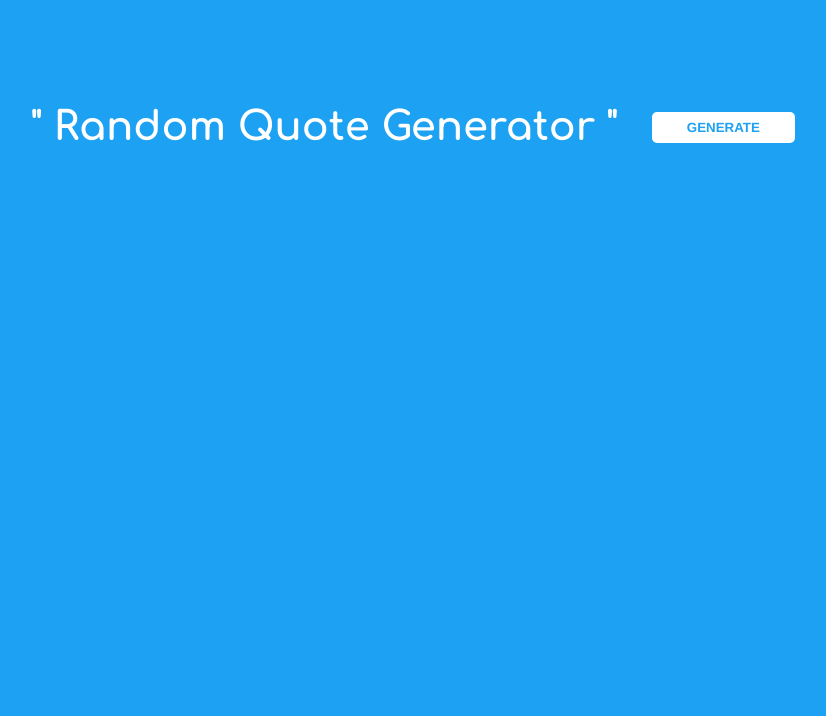
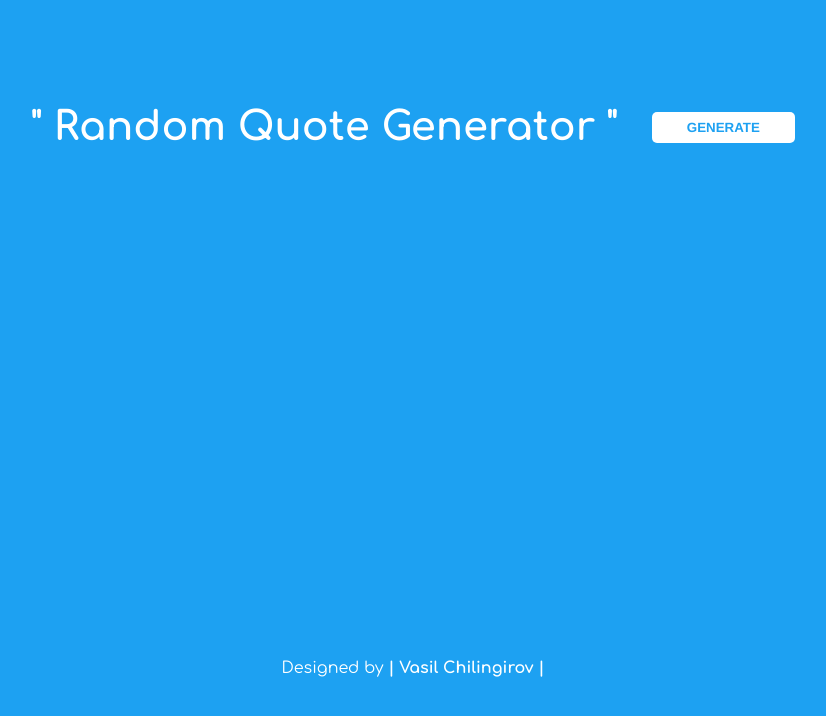
Before and after one commit to chilingirov/random-quote-generator, a plain HTML site: page index.html in a window 1280 px wide. Shown: the whole page, without its empty margins (227-1053 px from the left). Drawn offline with nearby package versions, Linux system fonts and the light colour scheme.

Commit message:
Added footer

```diff
--- a/css/styles.css
+++ b/css/styles.css
@@ -127,3 +127,21 @@
             margin-right: auto;
         }
     }
+
+    footer {
+        text-align: center;
+        position: bottom;
+        color: white;
+        margin-top: 50%;
+    }
+
+    footer a {
+        text-decoration: none;
+        color: white;
+        font-family: 'Comfortaa', cursive;
+        font-weight: 700;
+    }
+
+    footer p {
+        font-family: 'Comfortaa', cursive;
+    }
--- a/index.html
+++ b/index.html
@@ -19,10 +19,15 @@
             <div class="left-quote"></div>
             <div class="right-gif"></div>
         </div>
+
+        <footer>
+            <p>Designed by <a href="http://vasilchilingirov.com">|  Vasil Chilingirov  |</a></p>
+        </footer>
     </div>
     <script src="https://code.jquery.com/jquery-3.2.1.min.js" integrity="sha256-hwg4gsxgFZhOsEEamdOYGBf13FyQuiTwlAQgxVSNgt4=" crossorigin="anonymous"></script>
     <!--Custom scripts-->
     <script type="text/javascript" src="js/index.js"></script>
+
 </body>
 
 </html>
```
